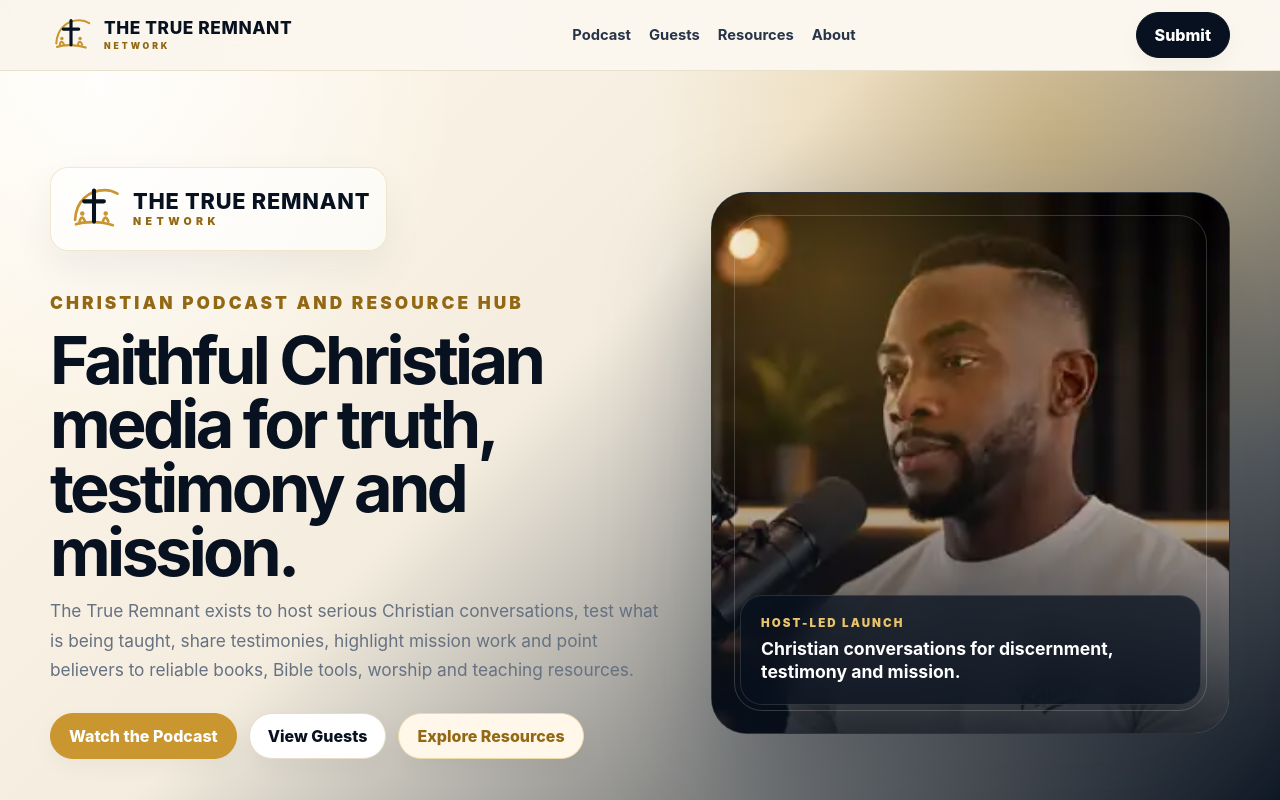
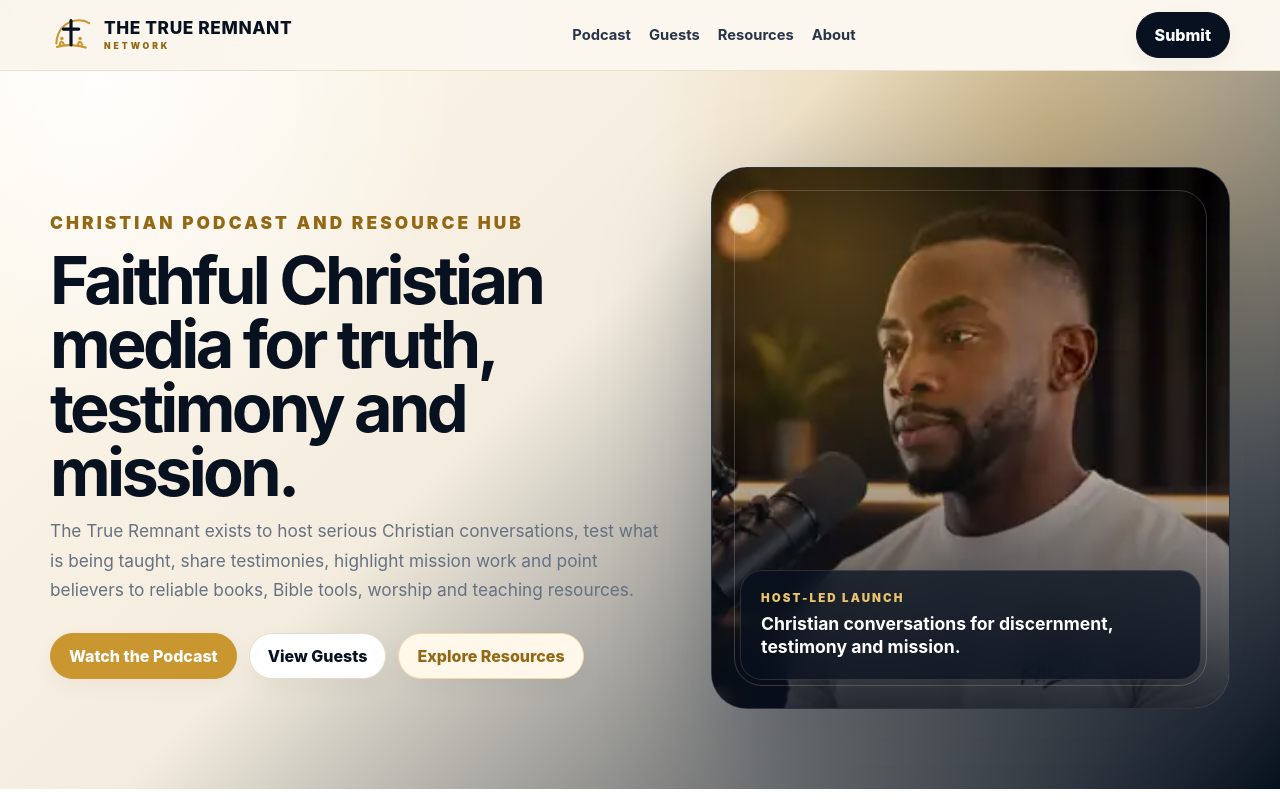
Before and after one commit to dakande85-bit/the-true-remnant-network, a Next.js app: page / in a window 1280 px wide. Shown: the top 800 px of the page. Built offline with nearby package versions, Linux system fonts and the light colour scheme.

Commit message:
Remove duplicate hero logo

```diff
--- a/src/app/page.tsx
+++ b/src/app/page.tsx
@@ -1,4 +1,3 @@
-import { BrandLogo } from "@/components/BrandLogo";
 import { FounderPortrait } from "@/components/FounderPortrait";
 import { ResourceCard } from "@/components/ResourceCard";
 import { SectionHeader } from "@/components/SectionHeader";
@@ -27,7 +26,6 @@ export default function HomePage() {
       <section className="hero podcast-hero">
         <div className="container hero-grid">
           <div>
-            <div className="hero-brand"><BrandLogo /></div>
             <p className="kicker">Christian podcast and resource hub</p>
             <h1>Faithful Christian media for truth, testimony and mission.</h1>
             <p>
```
